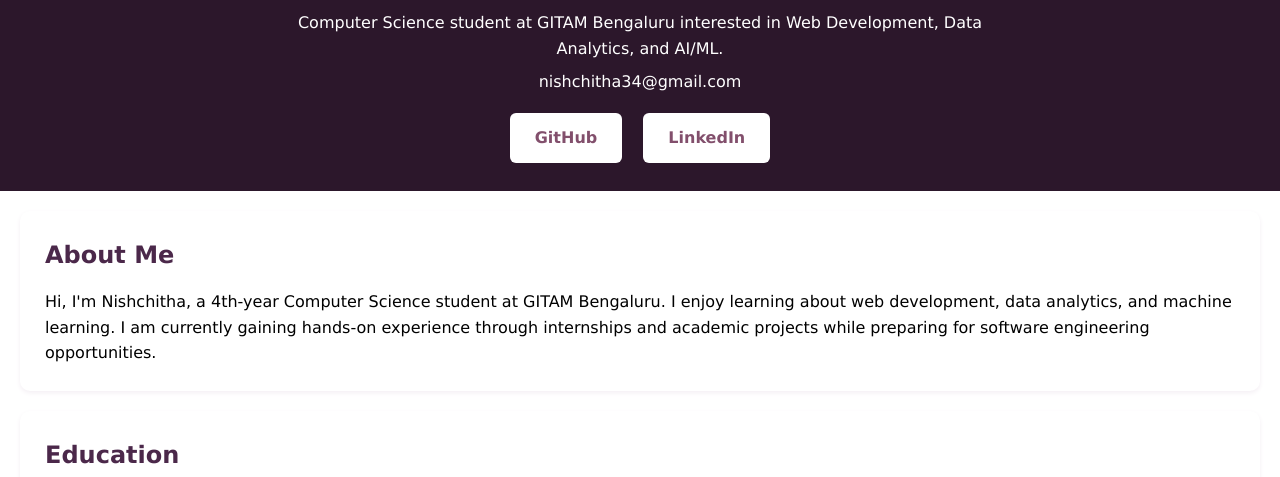
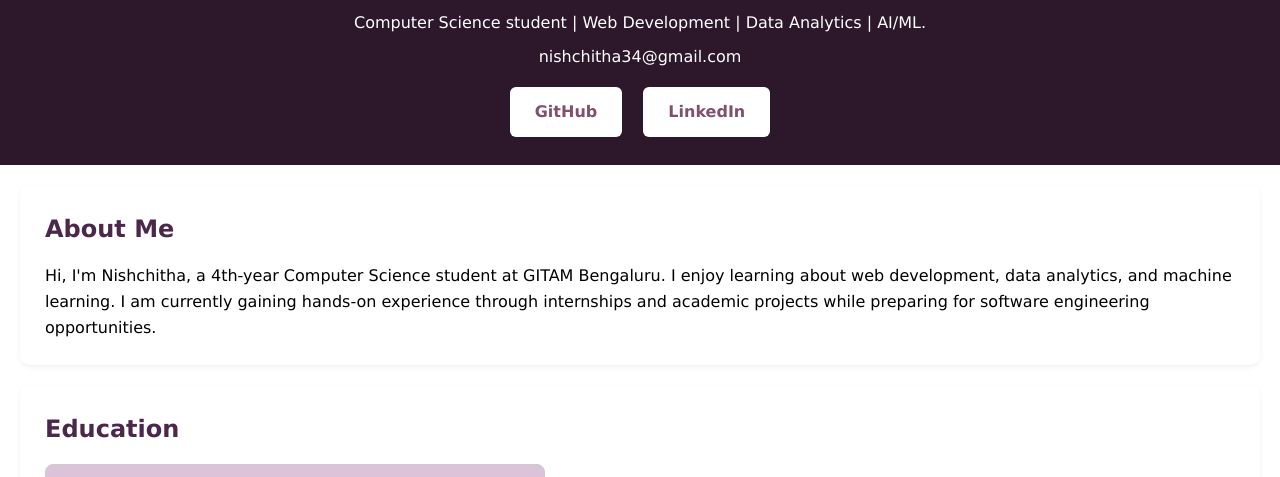
Before and after one commit to Nishchitha-N28/portfolio, a plain HTML site: page index.html in a window 1280 px wide. Shown: the part 277-754 px from the top of the page. Drawn offline with Linux system fonts and the light colour scheme.

Commit message:
index.html

```diff
--- a/index.html
+++ b/index.html
@@ -20,7 +20,7 @@
 
     <h1>Nishchitha N</h1>
 
-    <p class="bio">Computer Science student at GITAM Bengaluru interested in Web Development, Data Analytics, and AI/ML.</p>
+    <p class="bio">Computer Science student | Web Development | Data Analytics | AI/ML.</p>
 
     <p class="email"> nishchitha34@gmail.com </p>
 
```
